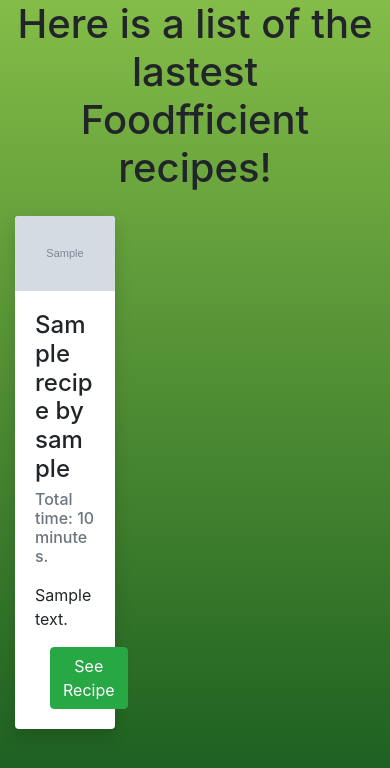
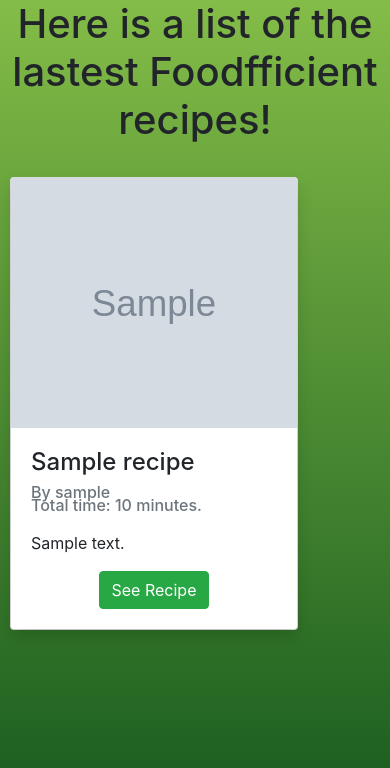
Before and after one commit to repacheco1/CINS465-Final_Project, a Django app: page /recipes/ in a window 390 px wide. Shown: the part 56-824 px from the top of the page. Run offline with Django 3.2, Linux system fonts and the light colour scheme; tables that the repository leaves empty hold one stand-in row (values such as "Sample post"); grey boxes marked "Sample" are stand-in pictures; some libraries are stand-ins or nearby versions.

Commit message:
Fix mobile view

```diff
--- a/mysite/foodfficient/templates/base.html
+++ b/mysite/foodfficient/templates/base.html
@@ -7,6 +7,8 @@ body {
 }</style>
 <head>
     <meta charset="UTF-8">
+    <meta http-equiv="x-ua-compatible" content="ie=edge">
+    <meta name="viewport" content="width=device-width, initial-scale=1, shrink-to-fit=no">
     <title>{% block title %}{% endblock %}</title>
     <link rel="stylesheet" href="https://stackpath.bootstrapcdn.com/bootstrap/4.4.1/css/bootstrap.min.css" integrity="sha384-Vkoo8x4CGsO3+Hhxv8T/Q5PaXtkKtu6ug5TOeNV6gBiFeWPGFN9MuhOf23Q9Ifjh" crossorigin="anonymous">
     <link rel="shortcut icon" href="{% static 'favicon/favicon.ico' %}" />
--- a/mysite/foodfficient/templates/recipes.html
+++ b/mysite/foodfficient/templates/recipes.html
@@ -4,19 +4,20 @@
 
 {% block title %}Recipes - Foodfficient{% endblock %}
 {% block content %}
+ <h1 class="text-center">Here is a list of the lastest Foodfficient recipes!</h1>
 
-<div class="container-fluid">
-    <h1 class="text-center">Here is a list of the lastest Foodfficient recipes!</h1>
+<div class="container-fluid" style="padding: 25px;">
     {% if recipe_list %}
         <div class="row">
             {% for recipe in recipe_list %}
-                <div class="col-4 py-3">
+                <div class="card" style="width: 18rem;">
                     <div class="card shadow border-0 ">
                         {% if recipe.image %}
-                            <img class="card-img-top" src="{{recipe.image.url}}" alt="{{ recipe.name }}">
+                            <img class="card-img-top" src="{{recipe.image.url}}" alt="{{ recipe.name }}" height="250">
                         {% endif %}
                         <div class="card-body">
-                            <h4 class="card-title"> {{ recipe.name }} by {{ recipe.author }} </h4>
+                            <h4 class="card-title"> {{ recipe.name }} </h4>
+                            <h6 class="card-subtitle text-muted"> By {{ recipe.author }}</h6>
                             <h6 class="card-subtitle text-muted"> Total time: {{ recipe.total_time }} minutes.</h6>
                             <p class="card-text">{{ recipe.description |  linebreaks }}</p>
                             <div class="col text-center">
--- a/mysite/mysite/settings.py
+++ b/mysite/mysite/settings.py
@@ -25,7 +25,7 @@ SECRET_KEY = 'yj7s7w4w5eq8fp+!12zq#)y=!1cop5^9bv@ff-t2pi==7es&py'
 # SECURITY WARNING: don't run with debug turned on in production!
 DEBUG = True
 
-ALLOWED_HOSTS = []
+ALLOWED_HOSTS = ['192.168.1.10','localhost',]
 
 STATIC_URL = '/static/'
 
```
